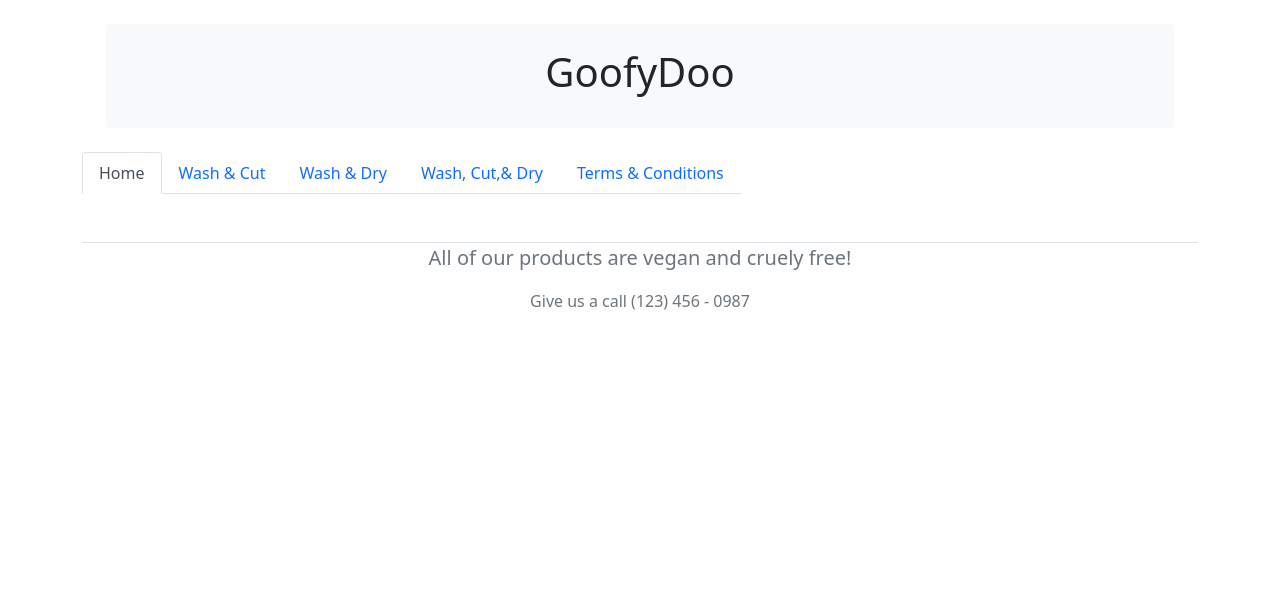
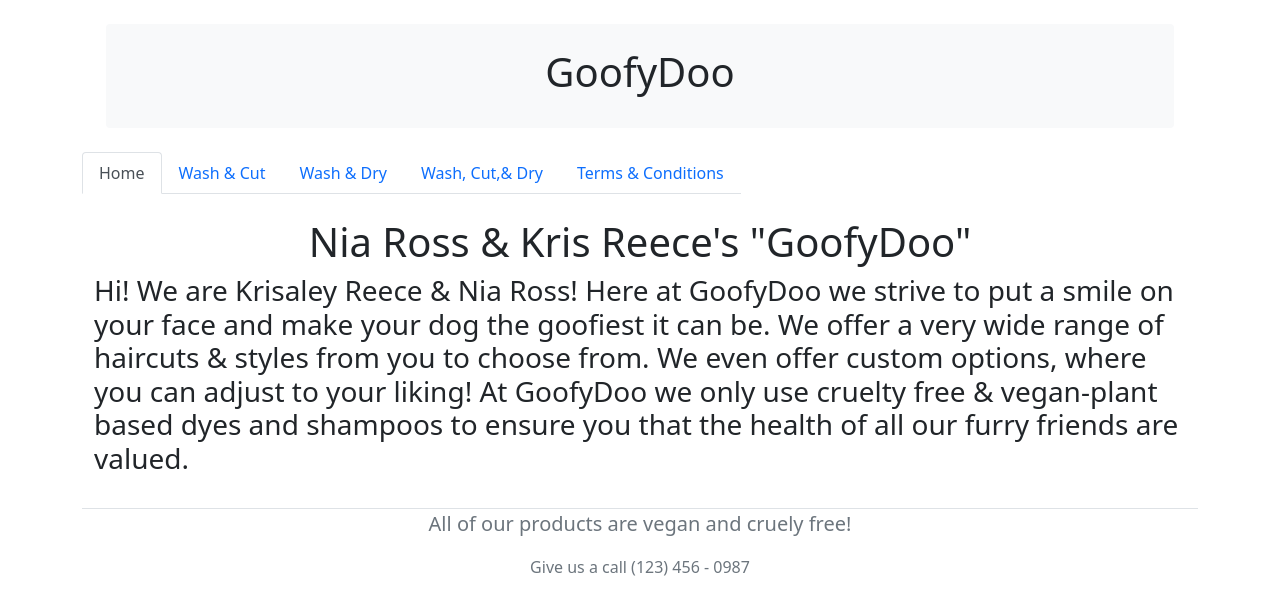
Before and after one commit to kreece1/GoofyDoo-final-project, a plain HTML site: page index.html in a window 1280 px wide. Drawn offline with nearby package versions, Linux system fonts and the light colour scheme.

Commit message:
home page description

```diff
--- a/index.html
+++ b/index.html
@@ -25,6 +25,10 @@
           </ul>
       </nav>
 <br>
+<h1 class="text-center">Nia Ross & Kris Reece's "GoofyDoo"</h1>
+<div class="container">
+  <h3>Hi! We are Krisaley Reece & Nia Ross! Here at GoofyDoo we strive to put a smile on your face and make your dog the goofiest it can be. We offer a very wide range of haircuts & styles from you to choose from. We even offer custom options, where you can adjust to your liking! At GoofyDoo we only use cruelty free & vegan-plant based dyes and shampoos to ensure you that the health of all our furry friends are valued.</h3>
+</div>
     <script src="https://cdn.jsdelivr.net/npm/bootstrap@5.1.3/dist/js/bootstrap.bundle.min.js" integrity="sha384-ka7Sk0Gln4gmtz2MlQnikT1wXgYsOg+OMhuP+IlRH9sENBO0LRn5q+8nbTov4+1p" crossorigin="anonymous"></script>
     <br>
     <footer class="container-fluid text-center text-muted border-top">
```
